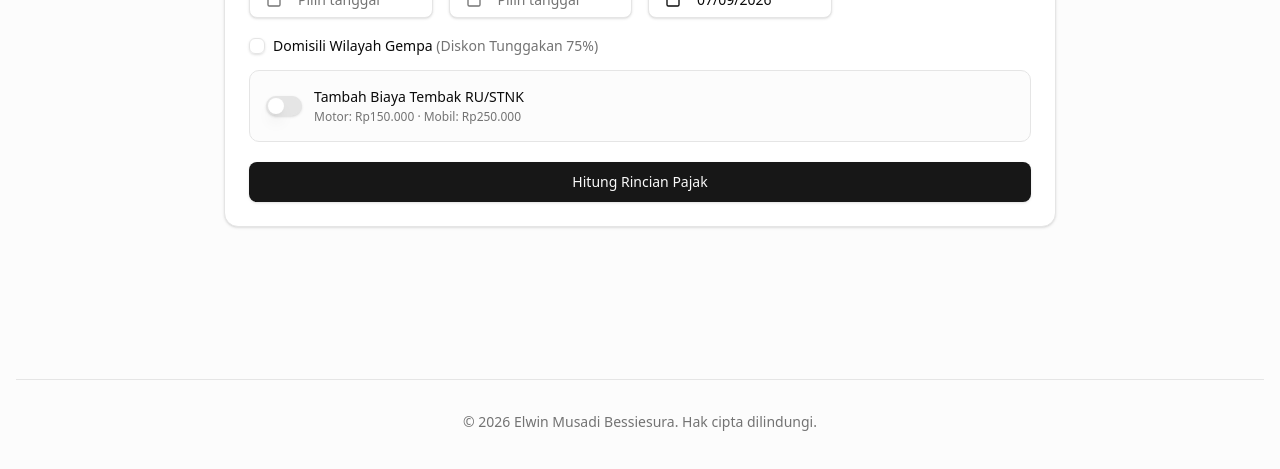
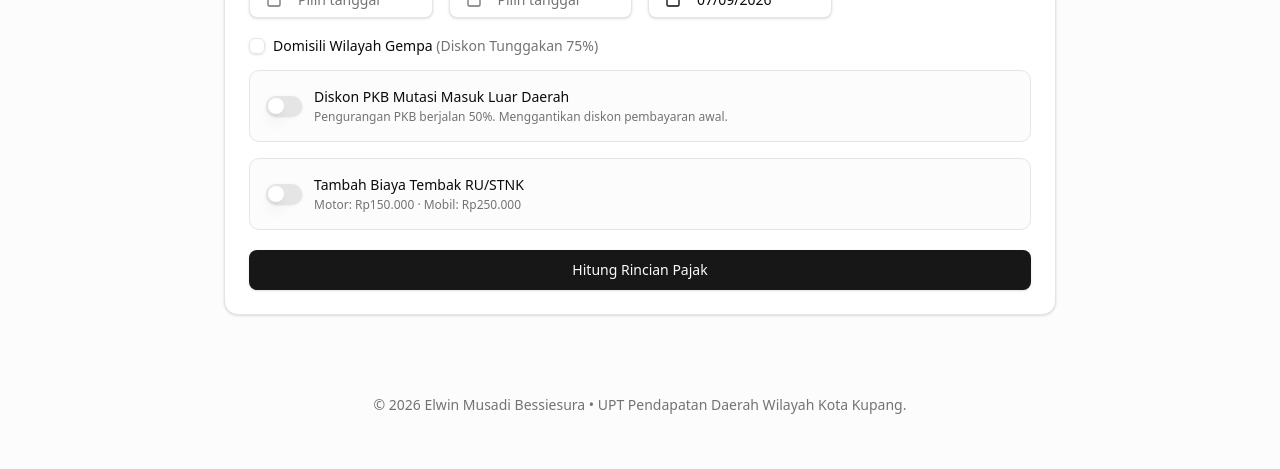
Before and after one commit to ElwinMusadi/kalkulator-pajak, a React (Vite) app: page / in a window 1280 px wide. Shown: the part 287-756 px from the top of the page. Built offline with nearby package versions, Linux system fonts and the light colour scheme; no server answers.

Commit message:
Add toggle Diskon Mutasi Masuk

```diff
--- a/src/App.tsx
+++ b/src/App.tsx
@@ -27,7 +27,7 @@ export default function App() {
           <Card
             className={cn(
               "w-full transition-transform duration-500 ease-out lg:w-2/3",
-              !result && "lg:translate-x-1/4"
+              !result && "lg:translate-x-1/4",
             )}
           >
             <CardHeader className="pb-4">
@@ -51,8 +51,11 @@ export default function App() {
         </div>
       </div>
 
-      <footer className="mt-16 lg:mt-38 border-t pt-8 text-center text-sm text-muted-foreground">
-        <p>© 2026 Elwin Musadi Bessiesura. Hak cipta dilindungi.</p>
+      <footer className="mt-12 lg:mt-20 text-center text-sm text-muted-foreground">
+        <p>
+          © 2026 Elwin Musadi Bessiesura • UPT Pendapatan Daerah Wilayah Kota
+          Kupang.
+        </p>
       </footer>
     </div>
   );
--- a/src/components/tax-calculator-form.tsx
+++ b/src/components/tax-calculator-form.tsx
@@ -70,6 +70,7 @@ export function TaxCalculatorForm({ onResult }: TaxCalculatorFormProps) {
   const [jatuhTempoStnk, setJatuhTempoStnk] = useState<Date | undefined>(undefined)
   const [tanggalBayar, setTanggalBayar] = useState<Date | undefined>(() => new Date())
   const [isDomisiliGempa, setIsDomisiliGempa] = useState(false)
+  const [isMutasiMasuk, setIsMutasiMasuk] = useState(false)
   const [isTembakRu, setIsTembakRu] = useState(false)
   const [validationError, setValidationError] = useState<string | null>(null)
 
@@ -131,6 +132,7 @@ export function TaxCalculatorForm({ onResult }: TaxCalculatorFormProps) {
       jatuhTempoStnk,
       tanggalBayar,
       isDomisiliGempa,
+      isMutasiMasuk,
       isTembakRu,
     })
 
@@ -308,6 +310,30 @@ export function TaxCalculatorForm({ onResult }: TaxCalculatorFormProps) {
           </Label>
         </div>
 
+        {/* Switch Diskon Mutasi Masuk */}
+        <div className="md:col-span-2 lg:col-span-4">
+          <label
+            className={cn(
+              "flex cursor-pointer items-center gap-3 rounded-lg border p-4 transition-colors",
+              isMutasiMasuk
+                ? "border-primary/30 bg-primary/5"
+                : "border-border bg-muted/30 hover:bg-muted/50"
+            )}
+          >
+            <Switch
+              id="is-mutasi-masuk"
+              checked={isMutasiMasuk}
+              onCheckedChange={setIsMutasiMasuk}
+            />
+            <div>
+              <p className="text-sm font-medium">Diskon PKB Mutasi Masuk Luar Daerah</p>
+              <p className="text-xs text-muted-foreground mt-0.5">
+                Pengurangan PKB berjalan 50%. Menggantikan diskon pembayaran awal.
+              </p>
+            </div>
+          </label>
+        </div>
+
         {/* Switch Tembak RU */}
         <div className="md:col-span-2 lg:col-span-4">
           <label
--- a/src/components/tax-result-panel.tsx
+++ b/src/components/tax-result-panel.tsx
@@ -55,6 +55,7 @@ export function TaxResultPanel({ result }: TaxResultPanelProps) {
   const {
     pkbBerjalan,
     pkbDiscount,
+    isMutasiMasuk,
     pkbTunggakanPra2025,
     pkbTunggakanPost2025,
     tahunTunggakanPra,
@@ -87,7 +88,7 @@ export function TaxResultPanel({ result }: TaxResultPanelProps) {
         <Row
           label={
             pkbDiscount > 0
-              ? `PKB Berjalan (Diskon ${pkbDiscount * 100}%)`
+              ? `PKB Berjalan (${isMutasiMasuk ? "Diskon Mutasi Masuk" : "Diskon"} ${pkbDiscount * 100}%)`
               : "PKB Berjalan"
           }
           value={pkbBerjalan}
--- a/src/lib/tax-calculator.ts
+++ b/src/lib/tax-calculator.ts
@@ -96,6 +96,7 @@ export function calculateTax(input: TaxCalculatorInput): TaxCalculationResult {
     jatuhTempoStnk,
     tanggalBayar,
     isDomisiliGempa,
+    isMutasiMasuk = false,
     isTembakRu,
   } = input
 
@@ -161,8 +162,10 @@ export function calculateTax(input: TaxCalculatorInput): TaxCalculationResult {
       (1000 * 60 * 60 * 24)
   )
 
-  let pkbDiscount = 0
-  if (!adaTunggakan && hariMenujuJT >= 0) {
+  // Mutasi Masuk Luar Daerah: diskon PKB berjalan 50% sesuai Pergub.
+  // Diskon ini menggantikan diskon pembayaran awal 10%/15%/20%.
+  let pkbDiscount = isMutasiMasuk ? 0.5 : 0
+  if (!isMutasiMasuk && !adaTunggakan && hariMenujuJT >= 0) {
     if (isMotor) {
       if (hariMenujuJT <= 30) pkbDiscount = 0.1
       else if (hariMenujuJT <= 60) pkbDiscount = 0.15
@@ -252,6 +255,7 @@ export function calculateTax(input: TaxCalculatorInput): TaxCalculationResult {
   return {
     pkbBerjalan,
     pkbDiscount,
+    isMutasiMasuk,
     pkbTunggakanPra2025,
     pkbTunggakanPost2025,
     tahunTunggakanPra,
--- a/src/types/tax.ts
+++ b/src/types/tax.ts
@@ -47,6 +47,7 @@ export interface TaxCalculatorInput {
   jatuhTempoStnk: Date    // SD STNK — tanggal berakhir STNK
   tanggalBayar: Date
   isDomisiliGempa: boolean
+  isMutasiMasuk?: boolean // Pengurangan PKB berjalan 50% untuk Mutasi Masuk Luar Daerah
   isTembakRu: boolean
 }
 
@@ -54,7 +55,8 @@ export interface TaxCalculatorInput {
 export interface TaxCalculationResult {
   // PKB
   pkbBerjalan: number
-  pkbDiscount: number              // Persentase diskon PKB berjalan (0–0.2)
+  pkbDiscount: number              // Persentase diskon PKB berjalan (0–0.5)
+  isMutasiMasuk: boolean
   pkbTunggakanPra2025: number      // PKB tunggakan dengan tarif 1,5% (sebelum 5 Jan 2025)
   pkbTunggakanPost2025: number     // PKB tunggakan dengan tarif 1,2% (mulai 5 Jan 2025)
   tahunTunggakanPra: number        // Jumlah tahun tunggakan pra-cutoff
--- a/tests/tax-calculator.regression.ts
+++ b/tests/tax-calculator.regression.ts
@@ -245,4 +245,29 @@ const innoBase: Omit<TaxCalculatorInput, "jatuhTempoPajak" | "jatuhTempoStnk"> =
   pass("NJUB – masuk dasar pengenaan")
 }
 
+// ---------------------------------------------------------------------------
+// Mutasi Masuk Luar Daerah: diskon PKB berjalan 50%.
+// Diskon ini menggantikan diskon pembayaran awal.
+// ---------------------------------------------------------------------------
+{
+  const r = calculateTax({
+    njkb: 100_000_000,
+    njub: 0,
+    bobot: 1.05,
+    jenisKendaraan: "MINIBUS",
+    jatuhTempoPajak: new Date("2026-12-01T00:00:00"),
+    jatuhTempoStnk: new Date("2027-12-01T00:00:00"),
+    tanggalBayar: new Date("2026-09-03T00:00:00"),
+    isDomisiliGempa: false,
+    isMutasiMasuk: true,
+    isTembakRu: false,
+  })
+  // (100.000.000 × 1,05 × 82,5%) × 1,2% × 50% = 519.750
+  assert.equal(r.pkbDiscount, 0.5, "Mutasi - diskon harus 50%")
+  assert.equal(r.isMutasiMasuk, true, "Mutasi - flag tersimpan di hasil")
+  assert.equal(r.pkbBerjalan, 519_750, "Mutasi - PKB berjalan diskon 50%")
+  assert.equal(r.opsenBerjalan, 343_035, "Mutasi - Opsen dari PKB setelah diskon")
+  pass("Mutasi Masuk – diskon PKB berjalan 50%")
+}
+
 console.log("\nSemua regression test: PASS ✓\n")
```
